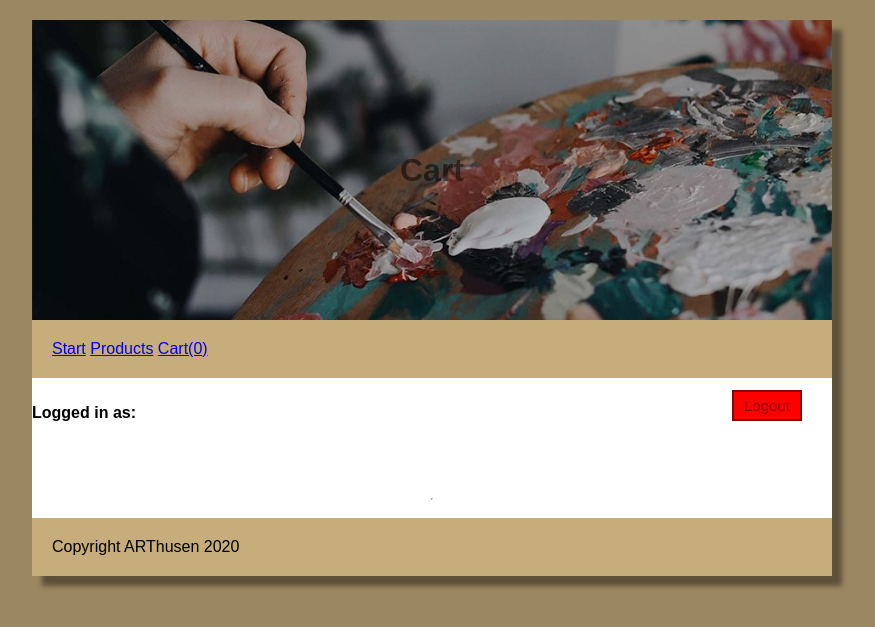
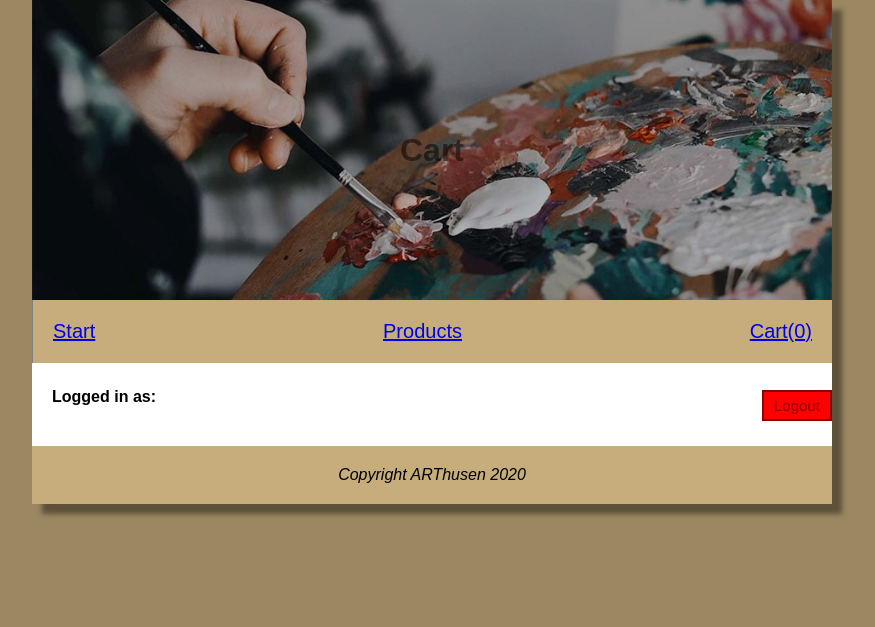
Before and after one commit to jaxhusen/arthusenPHP, a PHP site: page /arthusen/pages/cart.php in a window 1280 px wide. Shown: the top 627 px of the page, without its empty margins (208-1083 px from the left). Run offline with PHP 8.4, Linux system fonts and the light colour scheme; the visitor is signed in with stand-in values (Sample User, id 1).

Commit message:
fortsatt css, produktsidan klar

```diff
--- a/assets/style.css
+++ b/assets/style.css
@@ -1,44 +1,32 @@
 *{
     font-family: Arial, Helvetica, sans-serif;
     box-sizing: border-box;
+    margin: 0;
 }
 
 html{
     background-color: rgb(155, 135, 97);
+    display: flex;
+    justify-content: center;
 }
 
 body{
     background-color: white;
     max-width: 800px;
-    margin: 20px auto;
+    min-width: 800px;
+    /* margin: 20px auto; */
     box-shadow: 10px 10px 5px rgb(94, 81, 58);
     display:flex;
     flex-direction: column;
-
 }
 
-form{
-    margin: 10px 0;
-}
-
-.product{ /* från pages->products (allt i varukorgen) */
-    /* position: absolute; */
-    border-bottom: 1px solid grey;
-    margin-bottom: 100;
-    margin-top: 10px;
+main{
     padding: 10px;
 }
 
 
-.footer_class{
-    background-color: rgb(199, 173, 124);
-    padding: 20px;
-
-    margin-top: 10px;
-}
-
+/* ------------------- HEADER ------------------- */
 .title-class{
-
     padding: 20px;
     margin: -20px;
     opacity: 0.5;
@@ -53,19 +41,81 @@ header{
     display: flex;
     justify-content: center;
     align-items: center;
-
 }
 
 .meny-nav{
     background-color: rgb(199, 173, 124);
     padding: 20px;
     margin-bottom: 10px;
+    border-left: 1px solid grey;
+    display: flex;
+    justify-content: space-between;
+    font-size: 20px;
 }
+
+/* nav:hover{
+    background-color: rgb(11, 117, 94);
+} */
+
+
+
+
+
+form{
+    margin: 10px 0;
+}
+
+
+
+/*  */
+.product{ /* från pages->products (allt i varukorgen) */
+    /* position: absolute; */
+    border-bottom: 1px solid grey;
+    padding: 10px;
+    display: flex;
+    flex-direction: row;
+    margin: 0px 30px ;
+}
+
+.title-price-cart{
+    margin-left: 10px;
+    padding: 10px;
+}
+
+
+
+
+
+
+/* ------------------- CART ------------------- */
+
+.miniature-pic-products{
+    width: 200px;
+    height: 200px;
+}
+
+.description-for-pic-products{
+    margin-left: 220px;
+    display: flex;
+    flex-direction: column;
+    width: 300px;
+    text-align: center;
+    padding: 10px;
+}
+
+h3{
+    margin: 10px;
+    padding: 30px;
+}
+
+
 
 
 .logged-in-box{
     display: flex;
-    flex-direction: row;
+    padding: 10px;
+    margin-top: -5px;
+    /* justify-content: flex-end; */
 }
 
 .logout-btn{
@@ -75,7 +125,7 @@ header{
     color: darkred;
     position: absolute;
     top: 390px;
-    margin-left: 700px;
+    margin-left: 720px;
     font-size: 15px;
 
 }
@@ -109,3 +159,24 @@ input[type=submit]{
     padding: 5px 10px;
     font-size: 15px;
 }
+
+/* ------------------- CART ------------------- */
+.show-product-details{
+    padding: 5px 10px;
+    font-size: 15px;
+    margin-left: 10px;
+}
+
+.show-product-details:hover{
+    cursor: pointer;
+    opacity: 0.8;
+}
+
+/* ------------------- FOOTER ------------------- */
+.footer_class{
+    background-color: rgb(199, 173, 124);
+    padding: 20px;
+    text-align: center;
+    margin-top: 10px;
+    font-style: oblique;
+}
--- a/classes/Template.php
+++ b/classes/Template.php
@@ -31,25 +31,23 @@ class Template
                 <h1 class="title-class"> <?= $title ?> </h1>
             </header>
 
+
             <nav class="meny-nav">
                 <a href="/arthusen">Start</a>
                 <a href="/arthusen/pages/products.php">Products</a>
-                <a href="/arthusen/pages/cart.php">Cart(<?= $cart_count?>)</a>
-
+                <a href="/arthusen/pages/cart.php">Cart(<?= $cart_count ?>)</a>
 
                 <?php if (!$is_logged_in) : ?>
                     <a href="/arthusen/pages/login.php">Login</a>
                     <a href="/arthusen/pages/register.php">Register</a>
-<!--
-    här ska php : else:
-        /arthusen/pages/orders.php hamna
-
- -->
-                <?php elseif($is_admin): ?>
+                    <!-- här ska php : else:
+                                        /arthusen/pages/orders.php hamna-->
+                <?php elseif ($is_admin) : ?>
                     <a href="/arthusen/pages/admin.php">Admin area</a>
                 <?php endif; ?>
             </nav>
 
+            <main>
                 <?php if ($is_logged_in) : ?>
                     <p class="logged-in-box">
                         <b>Logged in as: </b>
@@ -60,20 +58,22 @@ class Template
                     </form>
                     </p>
                 <?php endif; ?>
-            <hr>
+            </main>
+
+
 
         <?php }
-
-
     public static function footer()
     {
-
         ?>
             <footer class="footer_class">
                 Copyright ARThusen 2020
             </footer>
 
             <!-- <script src="/shop/assets/script.js"></script> -->
+
+
+
         </body>
 
         </html>
--- a/pages/login.php
+++ b/pages/login.php
@@ -3,6 +3,10 @@
 require_once __DIR__ . "/../classes/Template.php";
 
 Template::header("Login");
+if(isset($_GET["register"]) && $_GET["register"] == "success"){
+    echo "<h2> User registered, log in </h2>";
+}
+
 if(isset($_GET["error"]) && $_GET["error"] == "wrong_pass") : ?>
 
 <h2>Wrong username or password! </h2>
@@ -15,6 +19,8 @@ if(isset($_GET["error"]) && $_GET["error"] == "wrong_pass") : ?>
     <input type="submit" value="Login">
 </form>
 
+<a href="/arthusen//pages/register.php"> Register account </a>
+
 <?php
 
 Template::footer();
--- a/pages/products.php
+++ b/pages/products.php
@@ -13,10 +13,11 @@ Template::header("Products");
 foreach ($products as $product) : ?>
 
     <div class="product">
-<img src="<?= $product->img_url ?>" width="200px" height="200px" alt="Product image">
+        <img src="<?= $product->img_url ?>" alt="Product image" class="miniature-pic-products">
+        <div class="description-for-pic-products">
             <b><?= $product->title ?> </b><br>
             <i><?= $product->price ?> kr </i><br>
-    <p> <?= $product->description ?> </p>
+            <?= $product->description ?>
 
 
         <form action="/arthusen/scripts/post-add-to-cart.php" method="post">
@@ -24,6 +25,7 @@ foreach ($products as $product) : ?>
             <input type="submit" value="Add to cart">
         </form>
 </div>
+    </div>
 
 <?php
 endforeach;
--- a/scripts/post-register-user.php
+++ b/scripts/post-register-user.php
@@ -27,8 +27,7 @@ if(
     }
 
 if($success){
-    header("Location: /arthusen/pages/login.php");
-    /* SUCESS MEDDELANDE FÖR SKAPANDE AV ANVÄNDARE HÄR */
+    header("Location: /arthusen/pages/login.php?register=success");
 }else{
     die("Error saving user");
 }
```
Also changed, not shown: pages/cart.php (+68 -2 lines), classes/OrdersDatabase.php (added), scripts/post-place-order.php (added). Lines whose indentation alone changed are shown as unchanged.
